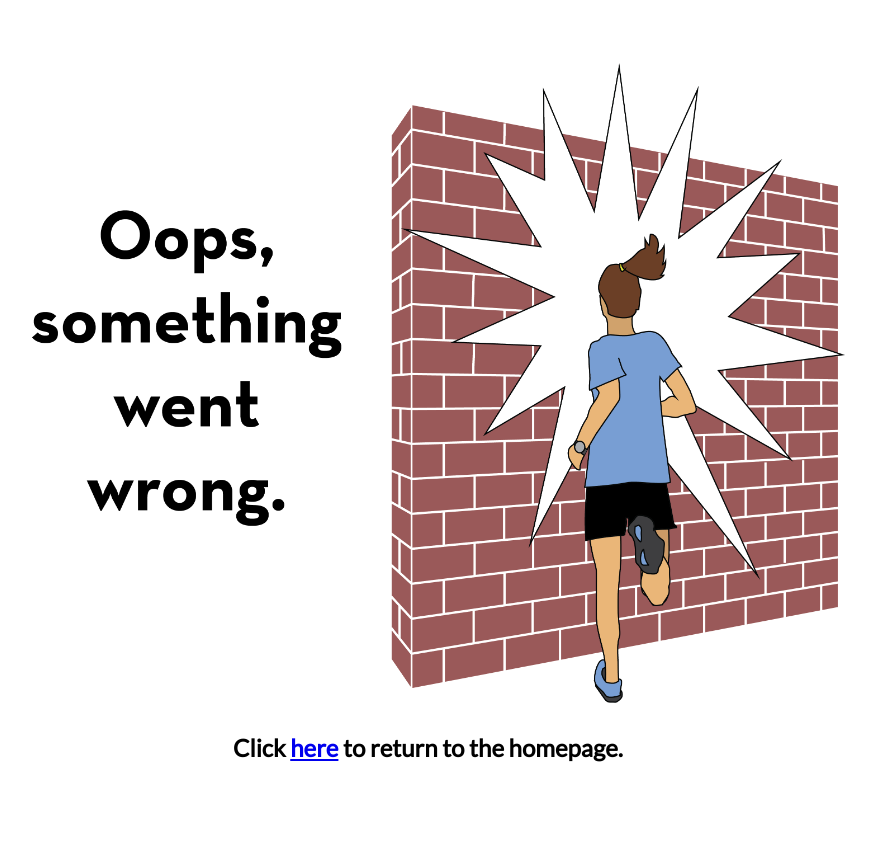
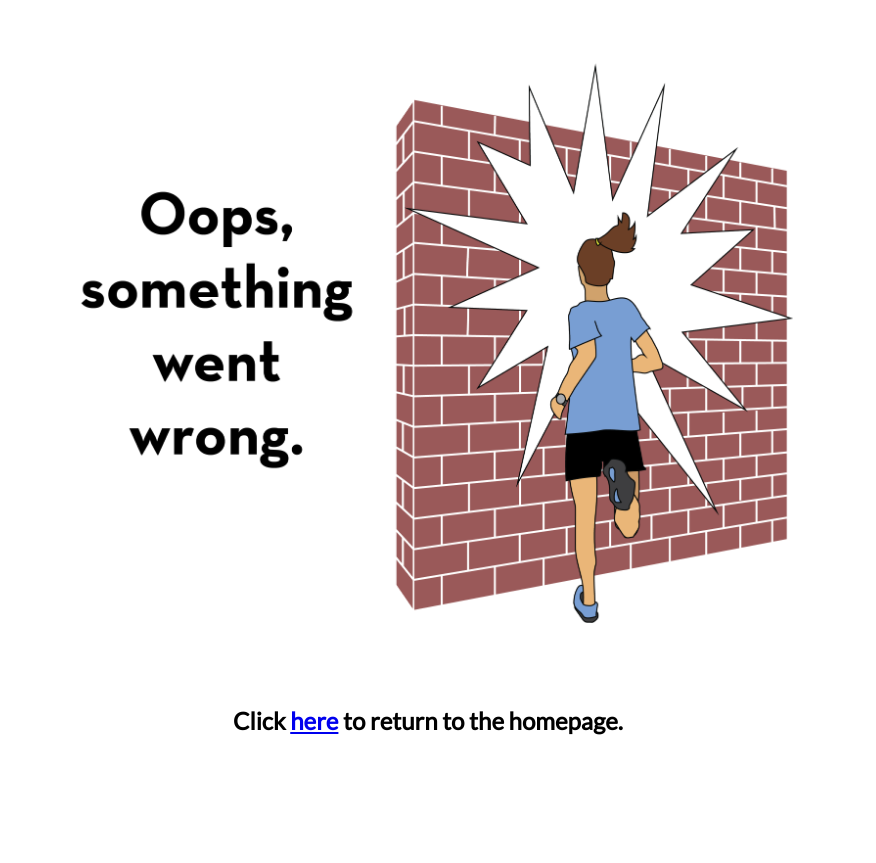
Before and after one commit to carolineglazer/strava-mapper, a Flask app: page /routes in a window 1280 px wide. Shown: the whole page, without its empty margins (212-1088 px from the left). Run offline with Flask 2, Linux system fonts and the light colour scheme.

Commit message:
final styling tweaks before gcloud deploy

```diff
--- a/static/css/main.css
+++ b/static/css/main.css
@@ -86,8 +86,8 @@ tr:hover {
 }
 
 #oops img {
-	height: 80%;
-	margin: 0 0 10 0;
+	height: 70%;
+	margin: 0 0 5% 0;
 }
 
 #index {
```
